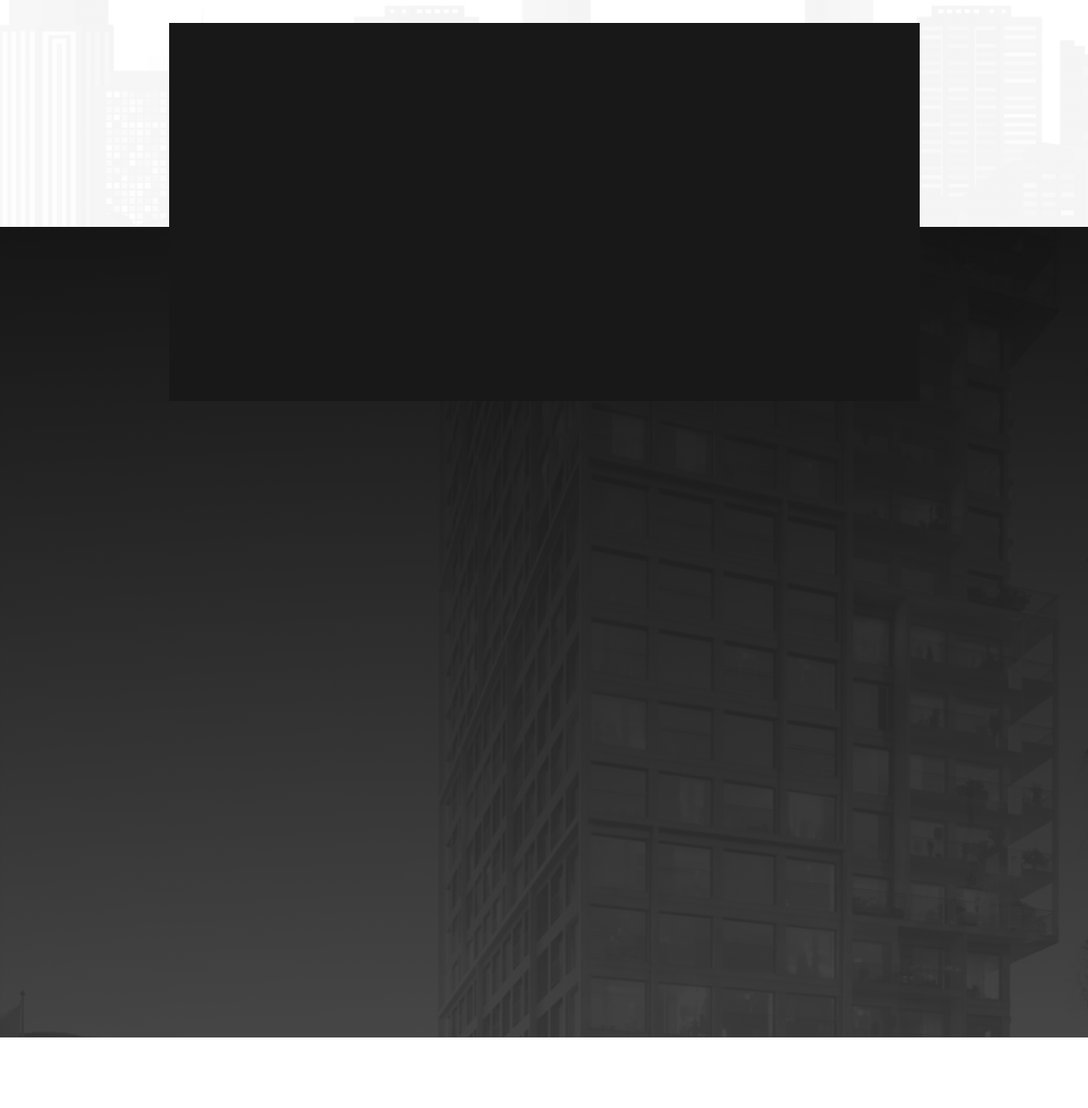
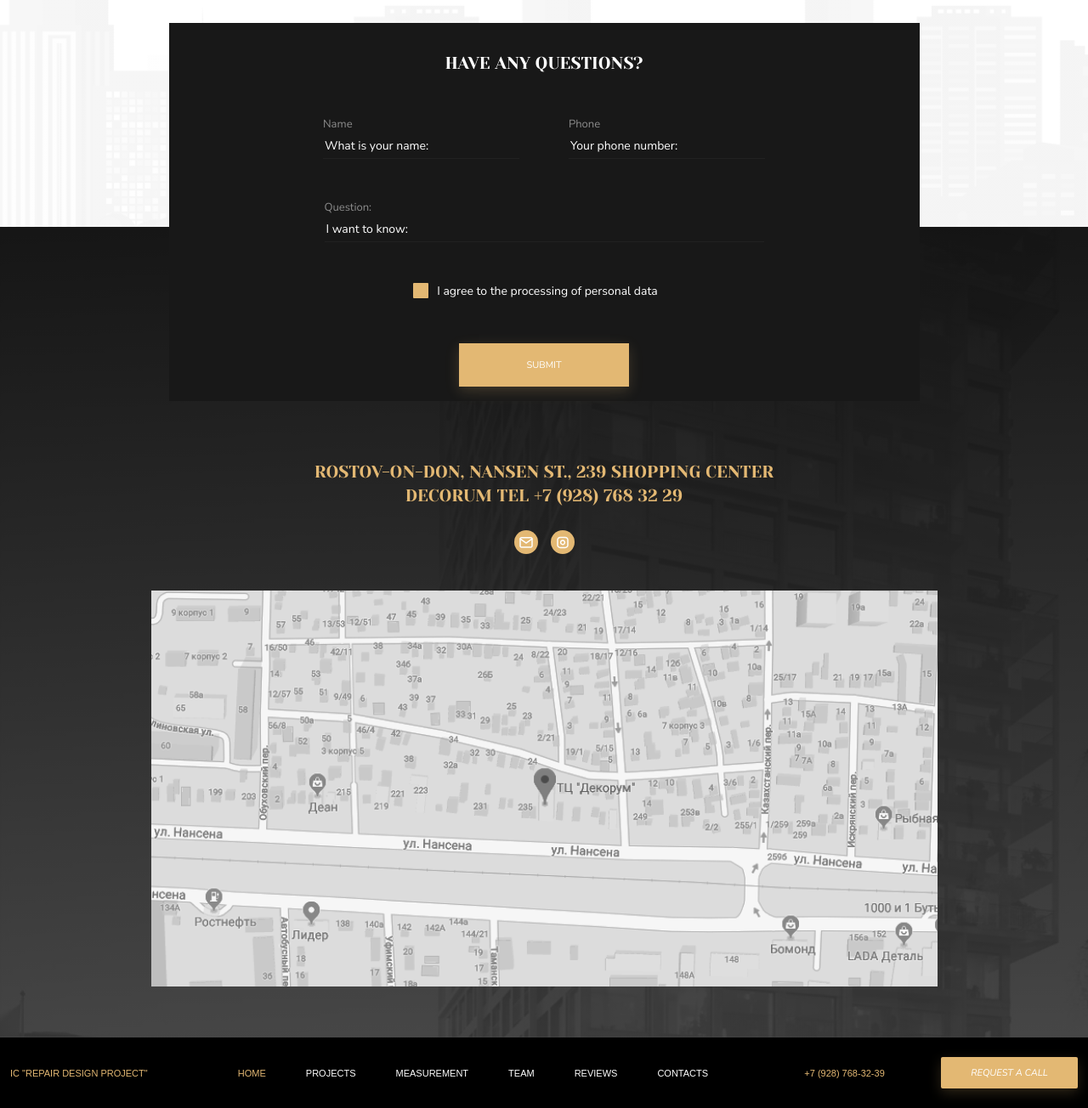
Before and after one commit to rudakov17/css-practice, a plain HTML site: page index.html in a window 1280 px wide. Shown: the part 6240-7544 px from the top of the page at 85% size. Before the commit the page ends 7461 px from the top, so only its background shows below. Drawn offline with Linux system fonts and the light colour scheme.

Commit message:
дописал вёрстку
отвратительно грязный код, буду переписывать. но хотя бы на мой взгляд выглядит сносно. много чего понял, много ещё предстоит понять.

```diff
--- a/index.html
+++ b/index.html
@@ -509,14 +509,85 @@
       <section class="questions">
         <div class="questions-container">
           <div class="questions-white"></div>
-          <div class="questions-form">
-            <form></form>
+          <div class="questions-form-container">
+            <h3 class="questions-form-title">have any questions?</h3>
+            <form class="questions-form">
+              <div id="questions-form-name">
+                <p class="label-p">
+                  <label>Name</label>
+                </p>
+                <input
+                  type="text"
+                  name="login"
+                  placeholder="What is your name:"
+                />
+              </div>
+              <div>
+                <p class="label-p">
+                  <label>Phone</label>
+                </p>
+                <input
+                  type="text"
+                  name="login"
+                  placeholder="Your phone number:"
+                />
+              </div>
+            </form>
+            <form class="questions-form">
+              <div class="any-question">
+                <p class="label-p">
+                  <label>Question:</label>
+                </p>
+                <input type="text" name="login" placeholder="I want to know:" />
+              </div>
+            </form>
+            <form>
+              <div class="container-form container-chekbox" id="third-chekbox">
+                <input type="checkbox" id="cb3" />
+                <label for="cb3" class="chekbox-text" id="questions-check-label"
+                  >I agree to the processing of personal data</label
+                >
+              </div>
+            </form>
+            <div class="questions-btn">
+              <button type="button" id="questions-form-btn" class="button">
+                SUBMIT
+              </button>
+            </div>
           </div>
         </div>
       </section>
       <section class="map-section">
-        <div class="map-container"></div>
+        <div class="map-container">
+          <h3 class="map-title-h3">
+            Rostov-on-Don, Nansen St., 239 Shopping Center<br />
+            Decorum Tel +7 (928) 768 32 29
+          </h3>
+          <img src="./images/map-section-icon.svg" class="map-images" />
+          <img src="./images/image 7.1map.png" class="map-images" />
+        </div>
       </section>
     </main>
+    <footer>
+      <div class="container header-content">
+        <div class="logo yellow-text">IC "Repair Design Project"</div>
+        <nav>
+          <ul class="header-navigation">
+            <li class="header-navigation-item">
+              <a href="#"><span class="yellow-text">home</span></a>
+            </li>
+            <li class="header-navigation-item"><a href="#">projects</a></li>
+            <li class="header-navigation-item"><a href="#">MEASUREMENT</a></li>
+            <li class="header-navigation-item"><a href="#">team</a></li>
+            <li class="header-navigation-item"><a href="#">REVIEWS</a></li>
+            <li class="header-navigation-item"><a href="#">CONTACTS</a></li>
+          </ul>
+        </nav>
+        <span class="phone-number yellow-text">+7 (928) 768-32-39</span>
+        <button type="button" class="button" id="header-button">
+          Request a call
+        </button>
+      </div>
+    </footer>
   </body>
 </html>
--- a/style.css
+++ b/style.css
@@ -29,7 +29,8 @@ h3 {
   color: #181818;
 }
 
-.header {
+.header,
+footer {
   background-color: black;
   font-size: 11px;
 }
@@ -357,7 +358,8 @@ h3 {
   text-align: center;
 }
 
-.name-phone-form {
+.name-phone-form,
+.questions-form {
   display: flex;
   margin-top: 94px;
 }
@@ -369,7 +371,6 @@ h3 {
   font-weight: 400;
   font-size: 13px;
   line-height: 21px;
-
   color: rgba(54, 54, 54, 0.5);
 }
 
@@ -383,7 +384,8 @@ input[type='text']::placeholder {
   color: #363636;
 }
 
-#form-btn {
+#form-btn,
+#questions-form-btn {
   height: 51px;
   width: 200px;
   padding: 0px;
@@ -619,16 +621,22 @@ input[type='text']::placeholder {
 .advantages-input {
   background-color: #131313;
   color: #ffffff;
-  width: 408px;
 }
 .name-phone-email {
   margin-top: 39px;
 }
+
+.name-phone-email,
+.phone-email input {
+  width: 408px;
+}
+
 .phone-email {
   margin-top: 48px;
 }
 .advantages-form-contacts input[type='text']::placeholder {
   color: #ffffff;
+  width: 408px;
 }
 #second-chekbox {
   margin: 0px;
@@ -637,7 +645,11 @@ input[type='text']::placeholder {
   padding-left: 49px;
 }
 
-#second-chekbox .chekbox-text {
+#second-chekbox label {
+  color: #ffffff;
+}
+
+#second-chekbox #third-chekbox .chekbox-text {
   color: #ffffff;
 }
 
@@ -837,19 +849,74 @@ h4 {
     url(./images/city-back.png);
 }
 
-.questions-form {
+.questions-form-container {
   height: 445px;
   width: 883px;
   margin: 80px auto 0px;
   background-color: #181818;
   position: relative;
-  z-index: 2;
+  z-index: 1;
 }
 
 .questions-white {
   width: 100vw;
   height: 10px;
   margin-top: 40px;
+}
+
+.questions-form-title {
+  color: #ffffff;
+  padding-top: 34px;
+  margin: 0px auto;
+}
+
+.questions-form {
+  margin-top: 47px;
+  display: flex;
+  justify-content: center;
+}
+
+#questions-form-name {
+  margin-right: 58px;
+}
+
+.questions-form input {
+  background-color: #181818;
+  color: #ffffff;
+  width: 231px;
+  height: 30px;
+  border: 0px;
+  border-bottom: 1px solid rgba(54, 54, 54, 0.3);
+}
+
+.questions-form label {
+  color: rgba(255, 255, 255, 0.5);
+}
+
+.questions-form input[type='text']::placeholder {
+  color: #ffffff;
+}
+
+.any-question input {
+  width: 517px;
+}
+
+#questions-check-label {
+  color: #ffffff;
+}
+
+#third-chekbox {
+  margin-top: 48px;
+}
+
+#questions-form-btn {
+  margin-top: 51px;
+  border-radius: 0px;
+}
+
+.questions-btn {
+  display: flex;
+  justify-content: center;
 }
 
 /* MAP SECTION */
@@ -860,5 +927,17 @@ h4 {
   background-image: linear-gradient(rgba(0, 0, 0, 0.9), rgba(0, 0, 0, 0.72)),
     url(./images/image\ 7.2map-back.png);
   position: relative;
-  z-index: 1;
+  z-index: 0;
 }
+
+.map-title-h3 {
+  margin-top: 0px;
+  padding-top: 275px;
+  color: #e3b873;
+  margin-bottom: 26px;
+}
+
+.map-images {
+  display: block;
+  margin: 0px auto 43px;
+}
```
Also changed, not shown: images/image 7.1map.png (added), images/map-section-icon.svg (added).
